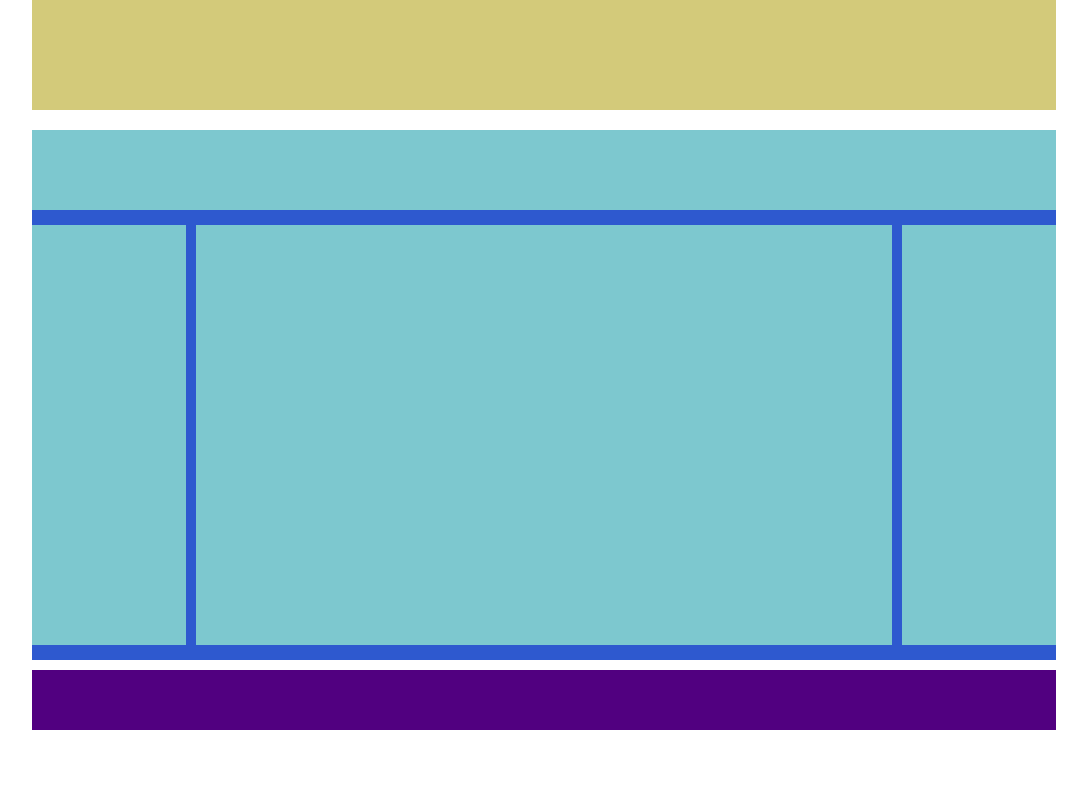
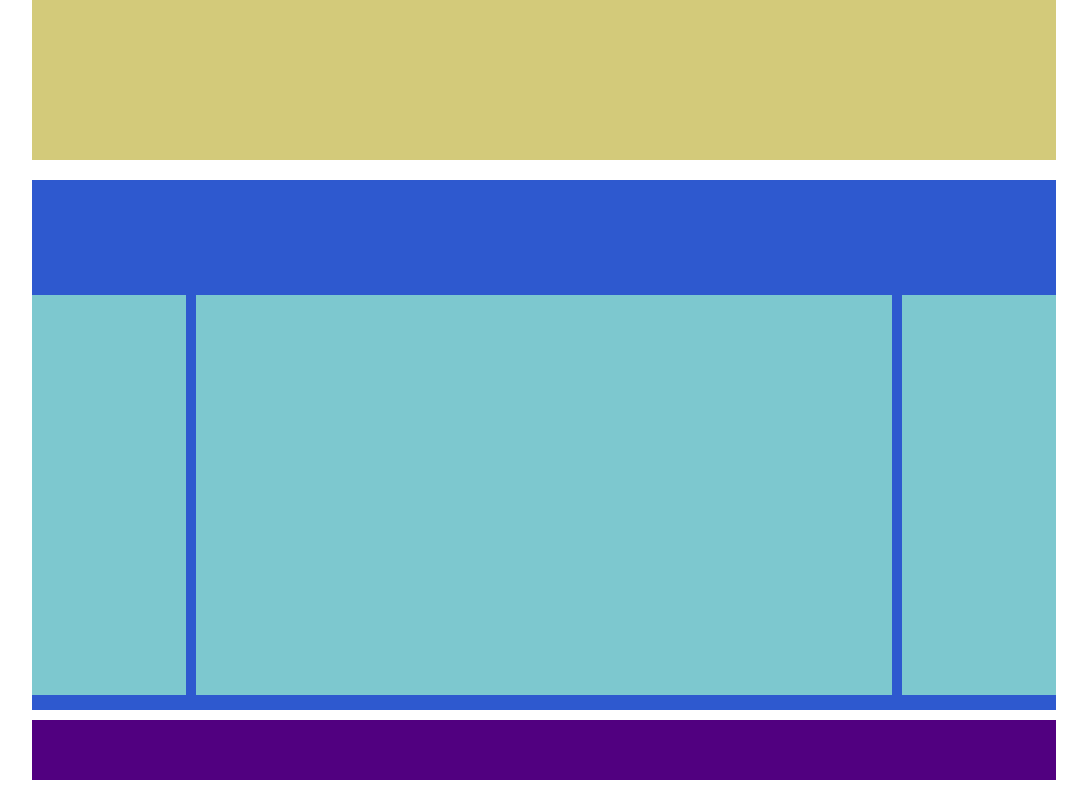
Before and after one commit to MascarBone/htmlcss-struttura-wp, a plain HTML site: page index.html in a window 1280 px wide. Shown: the part 380-1180 px from the top of the page, without its empty margins (96-1183 px from the left). Before the commit the page ends 1130 px from the top, so only its background shows below. Drawn offline with Linux system fonts and the light colour scheme.

Commit message:
Update CSS: height settings

```diff
--- a/css/style.css
+++ b/css/style.css
@@ -36,20 +36,18 @@ footer {
 
 .center-layout {
     width: 100%;
-    height: 900px;
     margin-bottom: 10px;
 }
 
 .jumbotron {
     width: 100%;
-    height: calc(40% - 10px);
+    height: 400px;
     background-color: rgb(211, 202, 122);
     margin-bottom: 20px;
 }
 
 .articles-layout {
     width: 100%;
-    height: calc(60% - 10px);
     background-color: rgb(46, 89, 207);
 }
 
@@ -60,30 +58,31 @@ footer {
 }
 
 .container-articles {
-    height: calc(85% - 30px);
-    margin: 15px 0;
+    /* margin: 15px 0; */
 }
 
 .bkg-articles {
     background-color: rgb(125, 200, 207);
 }
 
+.top-articles {
+    width: 100%;
+    height: 100px;
+}
+
 .cnt-articles {
     float: left;
-    height: 100%;
+    height: 400px;
+    margin: 15px 0;
 }
 
 .side-column {
     width: 15%;
-
+    /* margin-bottom: 15px; */
 }
 
 .center-column {
     width: calc(70% - 20px);
-    margin: 0px 10px;
+    margin-left: 10px;
+    margin-right: 10px;
 }
-
-#top-articles {
-    width: 100%;
-    height: 15%;
-}
--- a/index.html
+++ b/index.html
@@ -32,11 +32,11 @@
                 <section class="articles-layout">
 
                     <!-- Testa degli articoli-->
-                    <article id="top-articles" class="bkg-articles">
+                    <article class="top-articles" class="bkg-articles">
 
                     </article>
 
-                    <div class="container-articles">
+                    <div class="container-articles clearfix">
 
                         <!-- Primo articolo in colonna-->
                         <article class="bkg-articles cnt-articles side-column">
```
